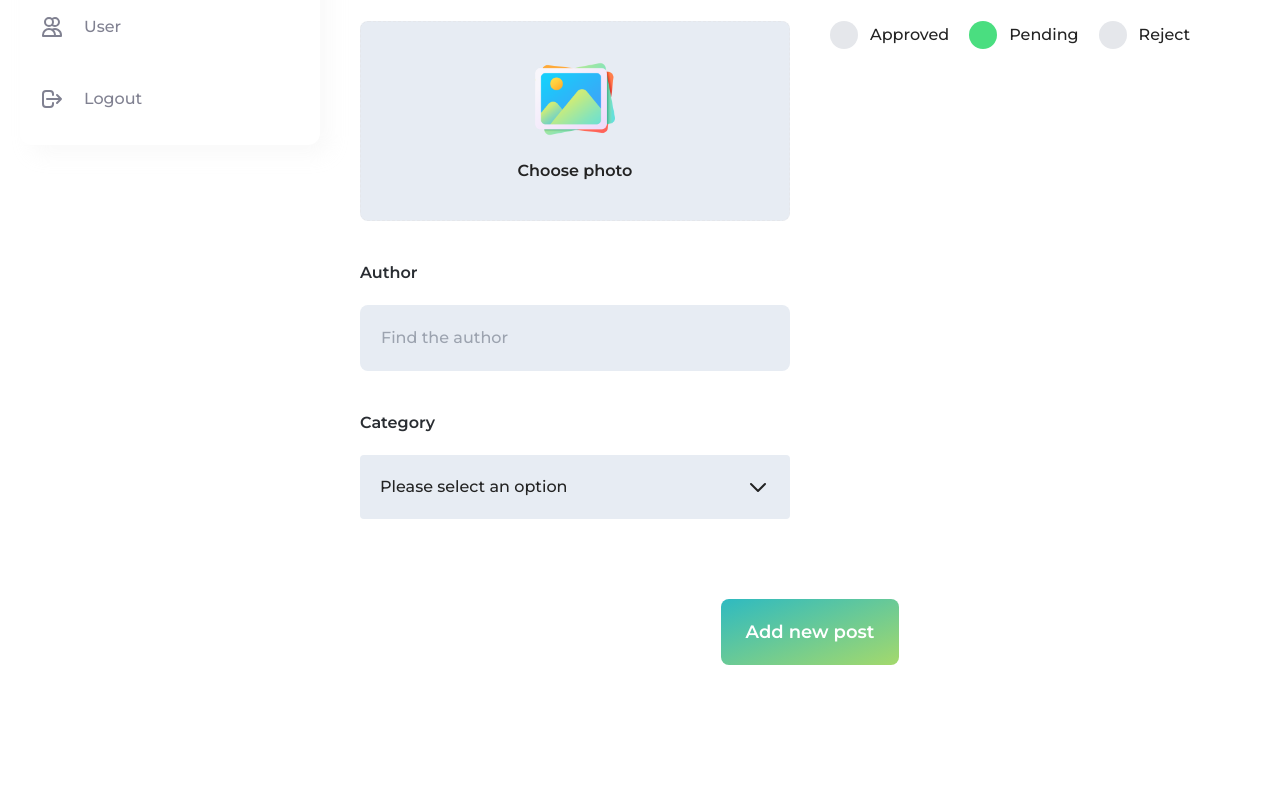
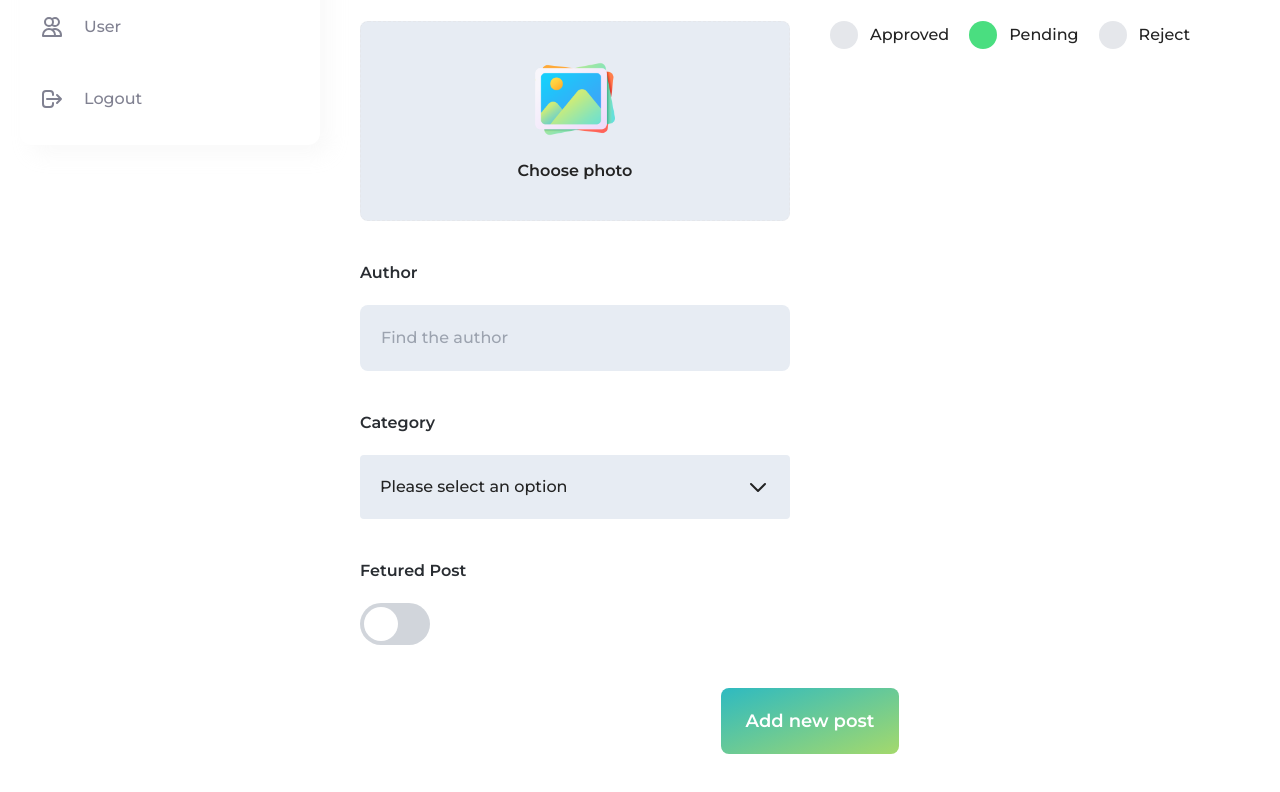
Before and after one commit to phuhoangdev/react-monkey-blogging, a React (Create React App) app: page /manage/add-post in a window 1280 px wide. Shown: the part 440-1232 px from the top of the page. Before the commit the page ends 1145 px from the top, so only its background shows below. Built offline with nearby package versions, Linux system fonts and the light colour scheme; no server answers.

Commit message:
Image Upload Optimize, Toggle

```diff
--- /dev/null
+++ b/src/components/toggle/Toggle.js
@@ -0,0 +1,37 @@
+import React from "react";
+import PropTypes from "prop-types";
+
+const Toggle = (props) => {
+  const { on, onClick, ...rest } = props;
+
+  return (
+    <label>
+      <input
+        type="checkbox"
+        checked={on}
+        className="hidden-input"
+        onChange={() => {}}
+        onClick={onClick}
+      />
+      <div
+        className={`inline-block w-[70px] h-[42px] relative cursor-pointer rounded-full p-1 transition-all ${
+          on ? "bg-green-500" : "bg-gray-300"
+        }`}
+        {...rest}
+      >
+        <span
+          className={`transition-all w-[34px] h-[34px] bg-white rounded-full inline-block ${
+            on ? "translate-x-[28px]" : ""
+          }`}
+        ></span>
+      </div>
+    </label>
+  );
+};
+
+Toggle.propTypes = {
+  on: PropTypes.bool,
+  onClick: PropTypes.func,
+};
+
+export default Toggle;
--- /dev/null
+++ b/src/hooks/useFirebaseImage.js
@@ -0,0 +1,72 @@
+import { getStorage, ref, uploadBytesResumable, getDownloadURL, deleteObject } from "firebase/storage";
+import { useState } from "react";
+
+export const useFirebaseImage = (setValue, getValues) => {
+     const [progress, setProgress] = useState(0);
+     const [image, setImage] = useState("");
+
+     if (!setValue || !getValues) return;
+
+     const handleUploadImage = (file) => {
+          const storage = getStorage();
+          const storageRef = ref(storage, "images/" + file.name);
+          const uploadTask = uploadBytesResumable(storageRef, file);
+
+          uploadTask.on(
+               "state_changed",
+               (snapshot) => {
+                    const progressPercent = (snapshot.bytesTransferred / snapshot.totalBytes) * 100;
+                    setProgress(progressPercent);
+
+                    switch (snapshot.state) {
+                         case "paused":
+                              console.log("Upload is paused");
+                              break;
+                         case "running":
+                              console.log("Upload is running");
+                              break;
+                         default:
+                              console.log("Nothing");
+                    }
+               },
+               (error) => {
+                    console.log("Error", error);
+               },
+               () => {
+                    getDownloadURL(uploadTask.snapshot.ref).then((downloadURL) => {
+                         // console.log("File available at", downloadURL);
+                         setImage(downloadURL);
+                    });
+               },
+          );
+     };
+
+     const handleSelectImage = (e) => {
+          const file = e.target.files[0];
+          if (!file) return;
+
+          setValue("image_name", file.name);
+          handleUploadImage(file);
+     };
+
+     const handleDeleteImage = () => {
+          const storage = getStorage();
+          const imageRef = ref(storage, "images/" + getValues("image_name"));
+
+          deleteObject(imageRef)
+               .then(() => {
+                    setProgress(0);
+                    setImage("");
+               })
+               .catch((error) => {
+                    console.log("error: ", error);
+               });
+     };
+
+     return {
+          image,
+          progress,
+          handleSelectImage,
+          handleDeleteImage,
+     };
+};
--- a/src/modules/post/PostAddNew.js
+++ b/src/modules/post/PostAddNew.js
@@ -8,12 +8,9 @@ import { Label } from "../../components/label";
 import { useForm } from "react-hook-form";
 import slugify from "slugify";
 import { postStatus } from "../../utils/constants";
-import { getStorage, ref, uploadBytesResumable, getDownloadURL, deleteObject } from "firebase/storage";
 import ImageUpload from "../../components/image/ImageUpload";
-import { useState } from "react";
-import { toast } from "react-toastify";
-import { addDoc, collection } from "firebase/firestore";
-import { db } from "../../firebase-app/firebase-config";
+import { useFirebaseImage } from "../../hooks/useFirebaseImage";
+import Toggle from "../../components/toggle/Toggle";
 
 const PostAddNewStyles = styled.div``;
 
@@ -28,7 +25,8 @@ const PostAddNew = () => {
           },
      });
      const watchStatus = watch("status");
-     const watchCategory = watch("category");
+     // const watchCategory = watch("category");
+     const watchHot = watch("hot");
 
      const addPostHandle = async (values) => {
           const cloneValues = { ...values };
@@ -41,64 +39,7 @@ const PostAddNew = () => {
           // handleUploadImage(cloneValues.image);
      };
 
-     const [progress, setProgress] = useState(0);
-     const [image, setImage] = useState("");
-
-     const handleUploadImage = (file) => {
-          const storage = getStorage();
-          const storageRef = ref(storage, "images/" + file.name);
-          const uploadTask = uploadBytesResumable(storageRef, file);
-
-          uploadTask.on(
-               "state_changed",
-               (snapshot) => {
-                    const progressPercent = (snapshot.bytesTransferred / snapshot.totalBytes) * 100;
-                    setProgress(progressPercent);
-
-                    switch (snapshot.state) {
-                         case "paused":
-                              console.log("Upload is paused");
-                              break;
-                         case "running":
-                              console.log("Upload is running");
-                              break;
-                         default:
-                              console.log("Nothing");
-                    }
-               },
-               (error) => {
-                    console.log("Error", error);
-               },
-               () => {
-                    getDownloadURL(uploadTask.snapshot.ref).then((downloadURL) => {
-                         // console.log("File available at", downloadURL);
-                         setImage(downloadURL);
-                    });
-               },
-          );
-     };
-
-     const onSelectImage = (e) => {
-          const file = e.target.files[0];
-          if (!file) return;
-
-          setValue("image_name", file.name);
-          handleUploadImage(file);
-     };
-
-     const handleDeleteImage = () => {
-          const storage = getStorage();
-          const imageRef = ref(storage, "images/" + getValues("image_name"));
-
-          deleteObject(imageRef)
-               .then(() => {
-                    setProgress(0);
-                    setImage("");
-               })
-               .catch((error) => {
-                    console.log("error: ", error);
-               });
-     };
+     const { image, progress, handleSelectImage, handleDeleteImage } = useFirebaseImage(setValue, getValues);
 
      return (
           <PostAddNewStyles>
@@ -117,7 +58,7 @@ const PostAddNew = () => {
                     <div className="grid grid-cols-2 mb-10 gap-x-10">
                          <Field>
                               <Label>Image</Label>
-                              <ImageUpload onChange={onSelectImage} progress={progress} image={image} handleDeleteImage={handleDeleteImage} />
+                              <ImageUpload onChange={handleSelectImage} progress={progress} image={image} handleDeleteImage={handleDeleteImage} />
                          </Field>
                          <Field>
                               <Label>Status</Label>
@@ -164,7 +105,12 @@ const PostAddNew = () => {
                                    <Dropdown.Option>Developer</Dropdown.Option>
                               </Dropdown>
                          </Field>
-                         <Field></Field>
+                    </div>
+                    <div className="grid grid-cols-2 mb-10 gap-x-10">
+                         <Field>
+                              <Label>Fetured Post</Label>
+                              <Toggle on={watchHot === true} onClick={() => setValue("hot", !watchHot)} />
+                         </Field>
                     </div>
                     <Button type="submit" className="mx-auto">
                          Add new post
```
